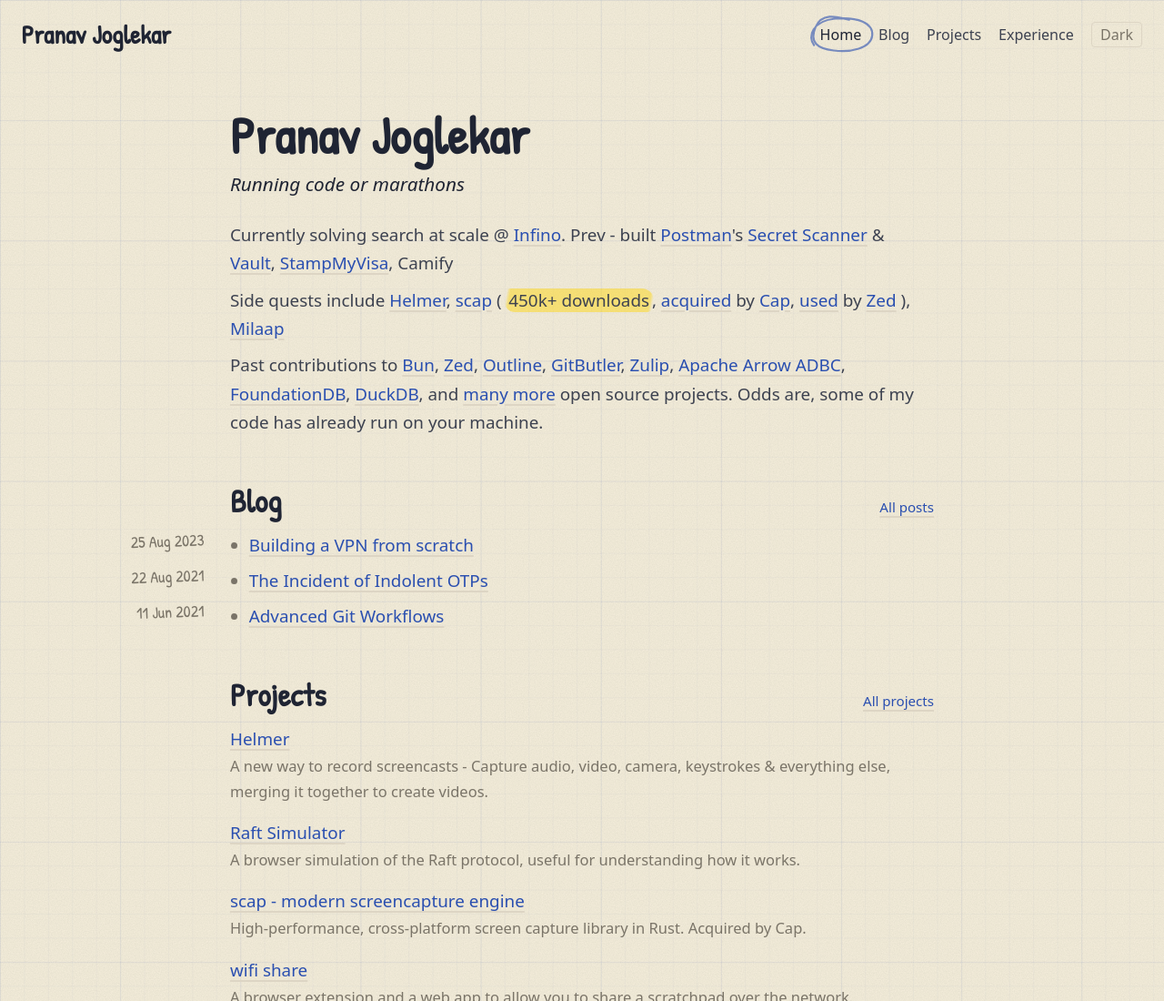
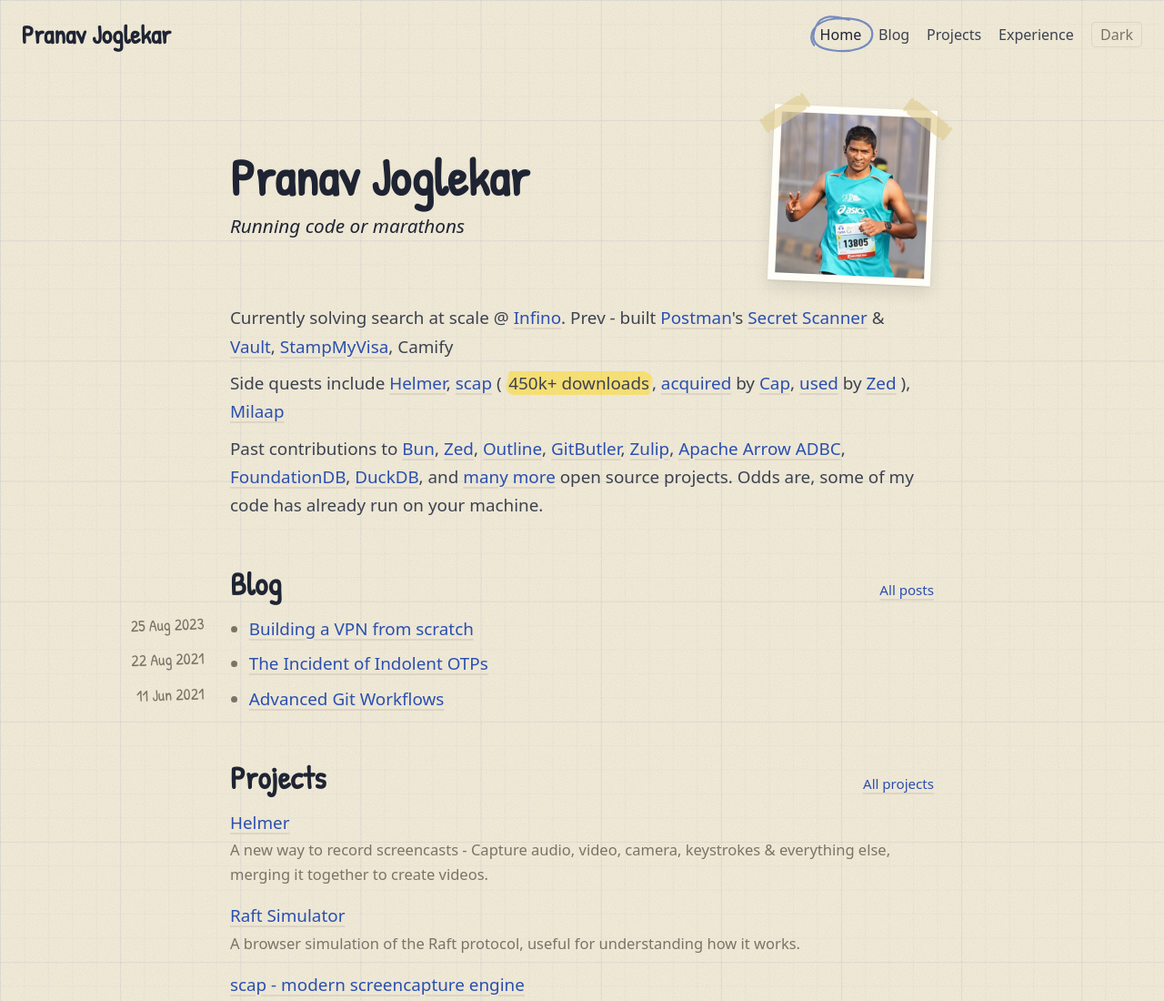
Before and after one commit to Pranav2612000/portfolio-page, an Eleventy site: page index.njk in a window 1280 px wide. Shown: the top 1100 px of the page at 91% size. Built offline with nearby package versions, Linux system fonts and the light colour scheme; Eleventy itself is replaced by a stand-in of ours; files that its build step writes are made by us from their sources; a web font is replaced by a local one.

Commit message:
feat: add photo

```diff
--- a/css/style.css
+++ b/css/style.css
@@ -230,6 +230,22 @@ mark {
   .taped::after { right: -.6rem; }
 }
 .post-image { display: block; max-width: 100%; height: auto; }
+.taped-small { padding: .4rem; }
+.taped-small::before, .taped-small::after { width: 3rem; height: 1rem; top: 0; }
+.taped-small::before { left: -.9rem; }
+.taped-small::after { right: -.9rem; }
+
+/* Name and tagline, with a small photo taped in beside them */
+.hello { display: flex; align-items: center; justify-content: space-between; gap: 1.5rem; margin-bottom: 1.25rem; }
+.hello h1 { margin-bottom: 1.25rem; }
+.hello .lead { margin-bottom: 0; }
+.photo { flex: none; width: 9.5rem; margin: 0; transform: rotate(2.5deg); }
+.photo img { display: block; width: 100%; height: auto; }
+/* Phones: photo sits above the name instead of beside it */
+@media (max-width: 520px) {
+  .hello { flex-direction: column-reverse; align-items: flex-start; gap: 1.75rem; margin-top: .75rem; }
+  .photo { width: 9rem; margin-left: .5rem; transform: rotate(-2deg); }
+}
 .post img { max-width: 100%; height: auto; }
 .post img.center { display: block; width: auto; margin-inline: auto; }
 .post img.w-500 { width: min(500px, 100%); }
--- a/index.njk
+++ b/index.njk
@@ -1,8 +1,15 @@
 ---
 layout: base.njk
 ---
-<h1>{{ site.name }}</h1>
-<p class="lead">{{ site.tagline }}</p>
+<div class="hello">
+  <div>
+    <h1>{{ site.name }}</h1>
+    <p class="lead">{{ site.tagline }}</p>
+  </div>
+  <figure class="taped taped-small photo">
+    <img src="/img/running.jpg" alt="Pranav running a marathon" width="320" height="346" fetchpriority="high">
+  </figure>
+</div>
 <div class="intro">
   {%- for paragraph in site.about %}
   <p>{{ paragraph | safe }}</p>
```
Also changed, not shown: static/img/running.jpg (added).
